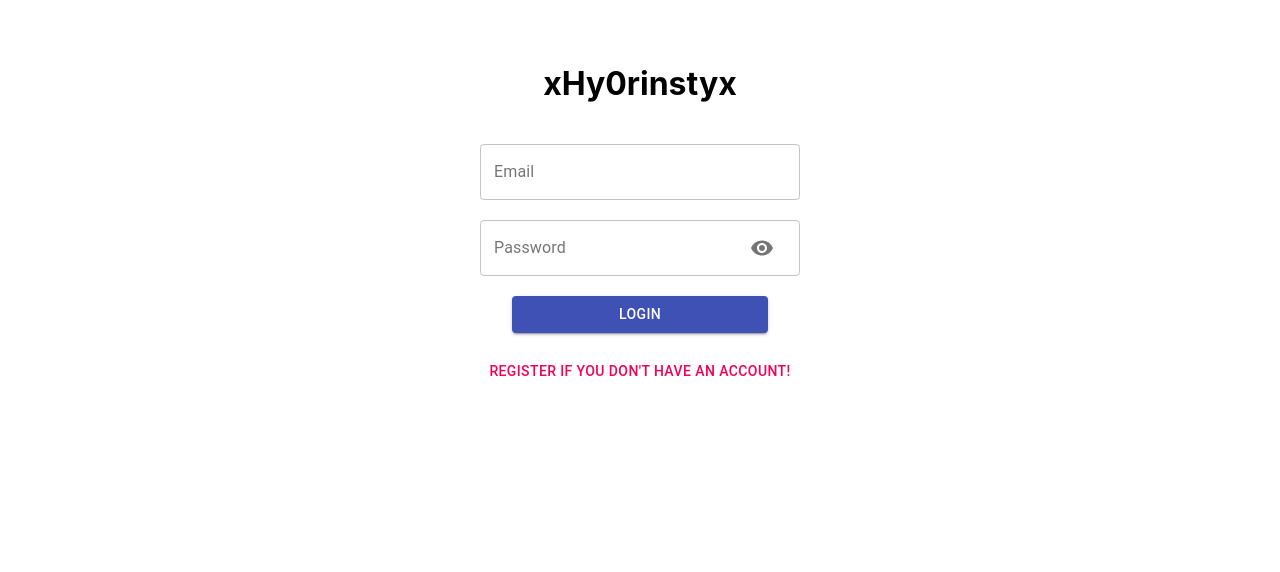
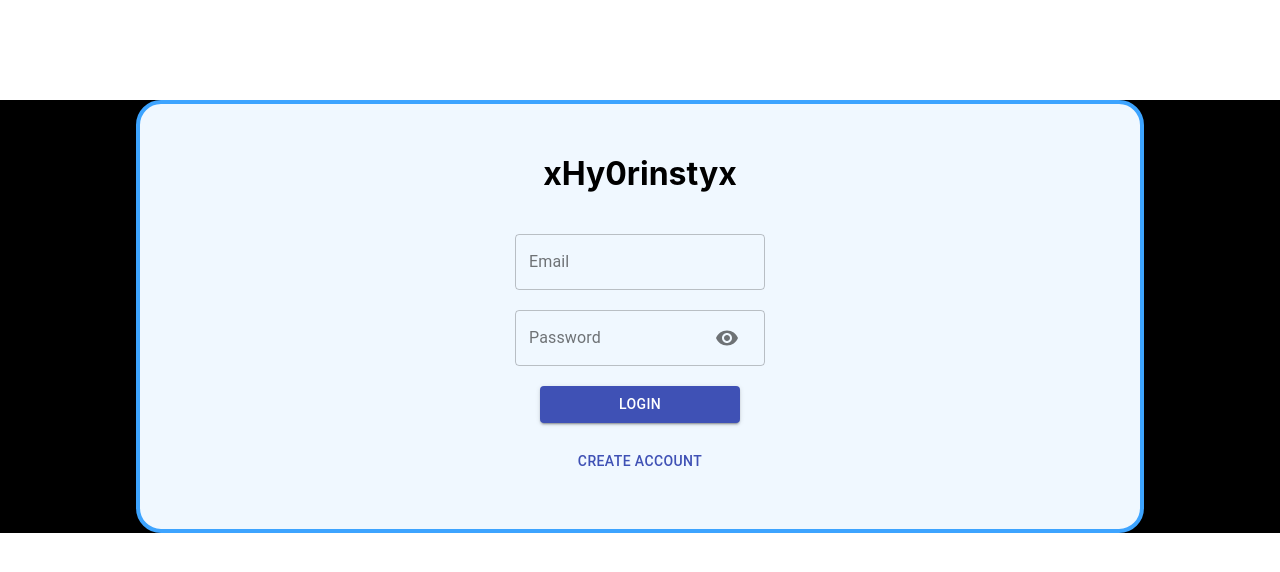
Before and after one commit to tyang98/xHealthTrack, a React (Create React App) app in the folder frontend/: page / in a window 1280 px wide. Shown: the top 572 px of the page. Built offline with nearby package versions, Linux system fonts and the light colour scheme.

Commit message:
background stuff doesnt work

```diff
--- a/frontend/src/Login.css
+++ b/frontend/src/Login.css
@@ -3,8 +3,29 @@
 .Sections {
   margin-top: 5%;
   text-align: center;
+  height: 100%;
 }
 
 .Section {
   width: 25%;
 }
+
+.Wrapper {
+  margin-right: auto;
+  margin-left:  auto;
+  margin-top: 100px;
+  max-width: 1000px;
+  padding-bottom: 50px;
+  border-radius: 25px;
+  height:100%;
+  background-color:aliceblue;
+  border: 4px solid #3DA4FF; /* wack color ? */
+}
+
+.Background {
+  /*background-image: url(https://i1.wp.com/ithacavoice.com/wp-content/uploads/2016/06/Ithacahighschool-1.jpg?fit=1002%2C578&ssl=1);
+  /* url(./images/background.png); */
+  margin-top: 0px;
+  margin-bottom:0%;
+  background-color:black;
+}
--- a/frontend/src/Login.tsx
+++ b/frontend/src/Login.tsx
@@ -9,6 +9,7 @@ type LoginProps = {
     // callback: (email: string, username: string, password: string) => void;
     callback: (email: string, password: string) => void;
 }
+
 
 const Login = ({ callback }: LoginProps) => {
     // const [email, setEmail] = useState('');
@@ -31,6 +32,8 @@ const Login = ({ callback }: LoginProps) => {
     }
 
     return (
+        <div className="Background">
+            <div className="Wrapper">
                 <div className="Sections">
                     <h1>xHy0rinstyx</h1><br/>
                     {/* <TextField
@@ -70,11 +73,12 @@ const Login = ({ callback }: LoginProps) => {
                         onClick={() => {callback(email, password)}}
                     > Login
                     </Button> <br/> <br/>
-            <Button color="secondary" href="/register">
-                Register if you don't have an account!
+                    <Button color="primary" href="/register">
+                        Create account
                     </Button>
                 </div>
-        //create acct ?
+            </div>
+        </div>
     );
 }
 
--- a/frontend/src/Register.tsx
+++ b/frontend/src/Register.tsx
@@ -52,6 +52,7 @@ const Register = ({ callback }: RegisterProps) => {
   }
 
   return (
+      <div className="Wrapper">
         <div className="Sections">
             <h1>Register</h1>
             <br />
@@ -128,7 +129,7 @@ const Register = ({ callback }: RegisterProps) => {
                 Register
             </Button>
             <br /> <br />
-          <Button color="secondary" href="/">Already have an account? Login</Button>
+            <Button color="primary" href="/">Already have an account? Login</Button>
             <Snackbar
                 message={message}
                 open={snackBarOpen}
@@ -136,6 +137,7 @@ const Register = ({ callback }: RegisterProps) => {
                 onClose={() => setSnackBarOpen(false)}
             />
         </div>
+      </div>
   );
 }
 
```
Also changed, not shown: 1 other file (tests, documents, lock files or other folders). Lines whose indentation alone changed are shown as unchanged.
